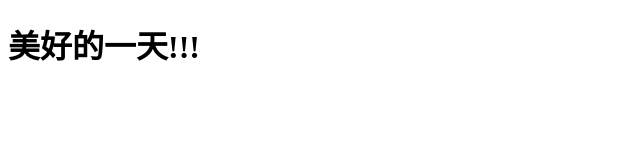
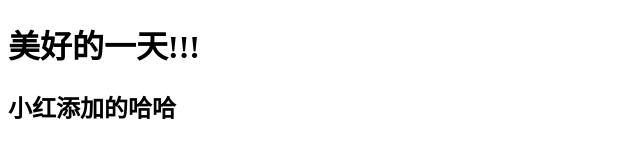
Before and after one commit to dreamZhe/test110, a plain HTML site: page index.html in a window 1280 px wide. Shown: the whole page, without its empty margins (0-640 px from the left). Drawn offline with Linux system fonts and the light colour scheme.

Commit message:
小红添加的哈哈

```diff
--- a/index.html
+++ b/index.html
@@ -8,5 +8,6 @@
 </head>
 <body>
 	<h1>美好的一天!!!</h1>
+	<h2>小红添加的哈哈</h2>
 </body>
 </html>
```
